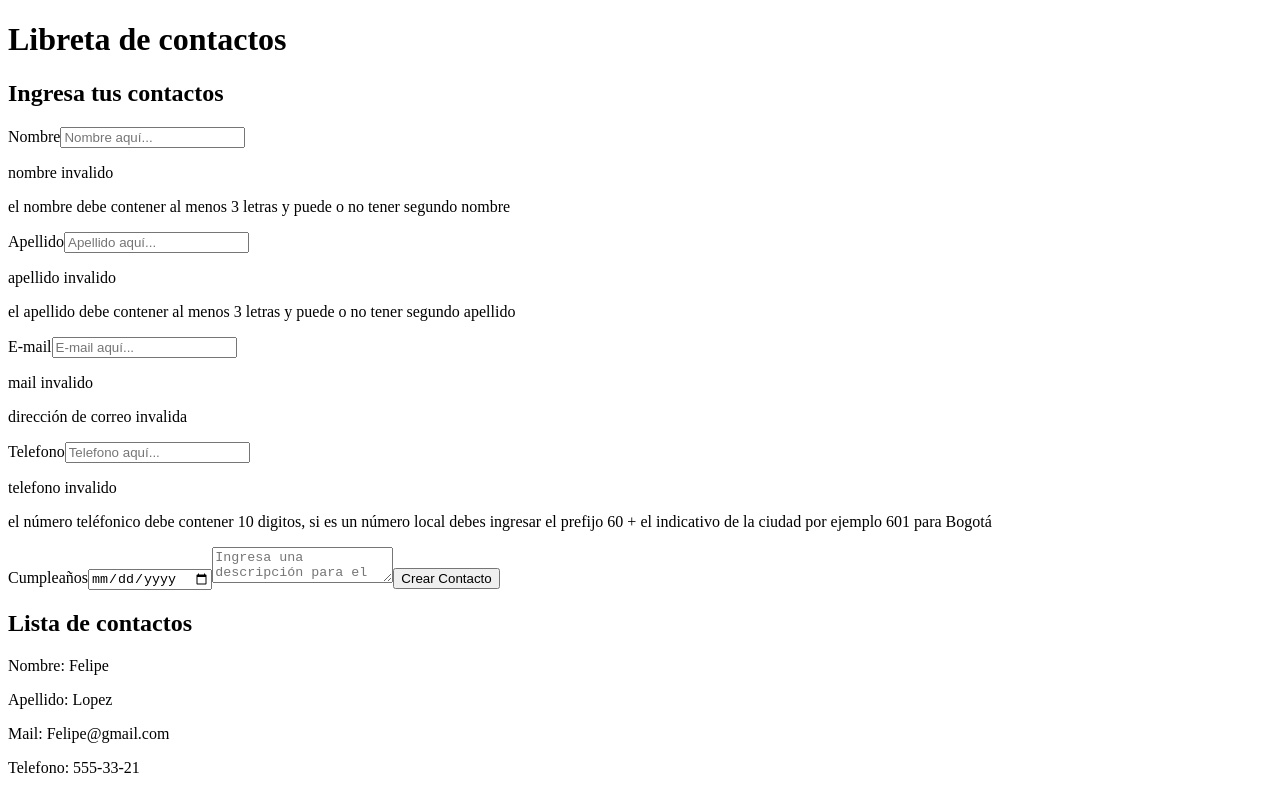
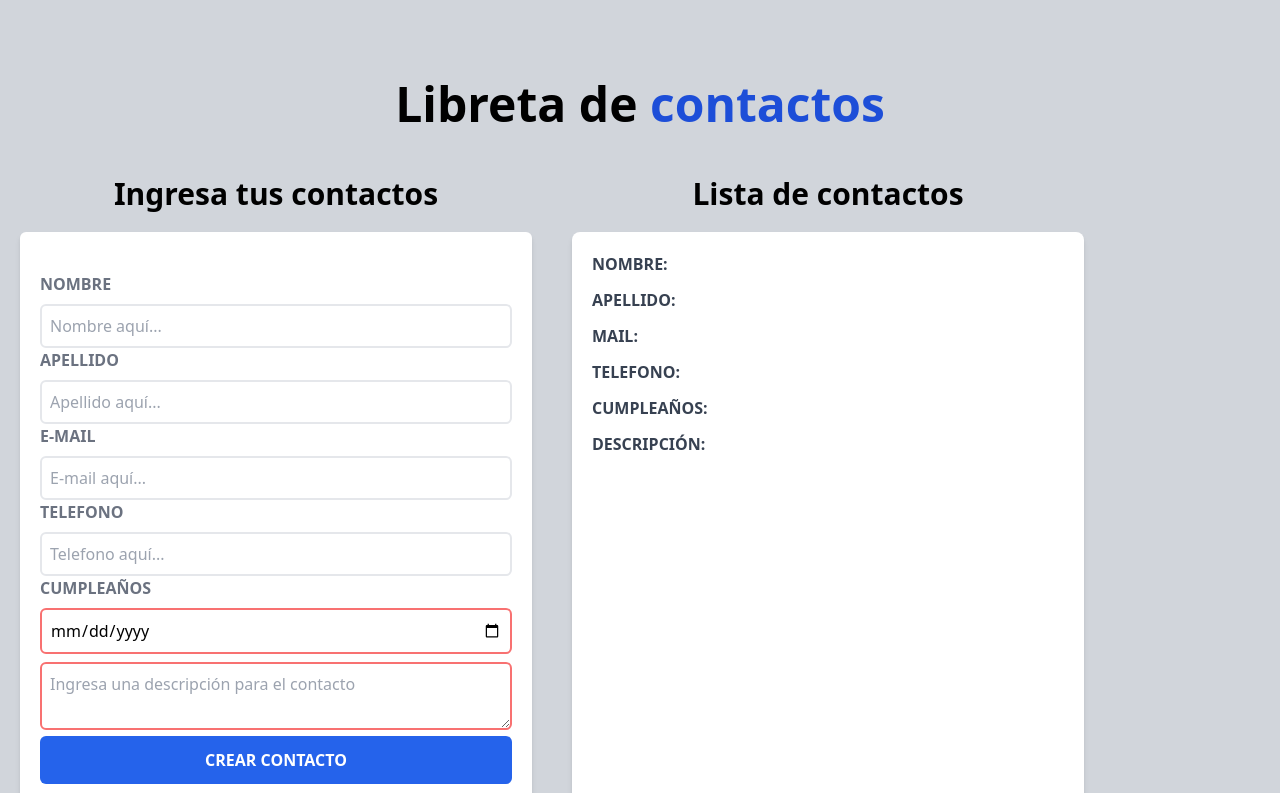
Before and after one commit to GilbertArdila/libreta_React, a React (Vite) app: page / in a window 1280 px wide. Shown: the top 793 px of the page. Built offline with nearby package versions, Linux system fonts and the light colour scheme.

Commit message:
agregamos validaciones de campos con expresiones regulares y validación de campos vacíos

```diff
--- a/index.html
+++ b/index.html
@@ -6,7 +6,7 @@
     <meta name="viewport" content="width=device-width, initial-scale=1.0" />
     <title>Vite + React</title>
   </head>
-  <body class="bg-red-500">
+  <body class="bg-gray-300">
     <div id="root"></div>
     <script type="module" src="/src/main.jsx"></script>
   </body>
--- a/src/App.jsx
+++ b/src/App.jsx
@@ -8,14 +8,21 @@ function App() {
  const [tareas, setTareas] = React.useState([])
 
   return (
-    <div className='container mx-auto mt-20'>
+    <div className='container mx-auto mt-20 '>
       <Header></Header>
       <div className='mt-12 md:flex'>
         <Form
         tareas={tareas}
         setTareas={setTareas}
         />
-      <Lista></Lista>
+
+      <Lista
+      tareas={tareas}
+      />
+
+
+
+
       </div>
 
     </div>
--- a/src/Components/Contactos.jsx
+++ b/src/Components/Contactos.jsx
@@ -1,38 +1,101 @@
 import React from 'react'
 import { Parrafo } from './Parrafo'
-const Contactos = () => {
+const Contactos = ({tareas}) => {
+
+
+
   return (
+    <>
+    {tareas.length>0 &&
+
+
           <div className='bg-white shadow-md px-5 py-5 rounded-lg md:h-screen overflow-scroll'>
           <Parrafo
-      text={'Nombre:'}
-      textComplement={'Felipe'}
+            text={`Nombre:${' '}`}
+            textComplement={tareas[0].nombre}
           />
 
           <Parrafo
-      text={'Apellido:'}
-      textComplement={'Lopez'}
+            text={`Apellido:${' '}`}
+            textComplement={tareas[0].apellido}
           />
 
           <Parrafo
-      text={'Mail:'}
-      textComplement={'Felipe@gmail.com'}
+            text={`Mail:${' '}`}
+            textComplement={tareas[0].mail}
           />
 
           <Parrafo
-      text={'Telefono:'}
-      textComplement={'555-33-21'}
+            text={`Telefono:${' '}`}
+            textComplement={tareas[0].telefono}
           />
 
           <Parrafo
-      text={'Cumple años:'}
-      textComplement={'1988-12-05'}
+            text={`Cumpleaños:${' '}`}
+            textComplement={tareas[0].cumpleanios}
           />
 
           <Parrafo
-      text={'Descripción:'}
-      textComplement={'Felipe el novio de Angelica'}
+             text={`Descripción:${' '}`}
+             textComplement={tareas[0].descripcion}
           />
         </div>
+
+
+
+
+
+
+    }
+    {!tareas.length &&
+
+
+         <div className='bg-white shadow-md px-5 py-5 rounded-lg md:h-screen overflow-scroll'>
+         <Parrafo
+           text={`Nombre:${' '}`}
+           textComplement={''}
+         />
+
+         <Parrafo
+           text={`Apellido:${' '}`}
+           textComplement={''}
+         />
+
+         <Parrafo
+           text={`Mail:${' '}`}
+           textComplement={''}
+         />
+
+         <Parrafo
+           text={`Telefono:${' '}`}
+           textComplement={''}
+         />
+
+         <Parrafo
+           text={`Cumpleaños:${' '}`}
+           textComplement={''}
+         />
+
+         <Parrafo
+            text={`Descripción:${' '}`}
+            textComplement={''}
+         />
+       </div>
+
+
+
+
+
+
+   }
+
+
+
+
+
+    </>
+
+
   )
 }
 
--- a/src/Components/Form.jsx
+++ b/src/Components/Form.jsx
@@ -1,10 +1,10 @@
 import React from 'react'
 import {Input} from'../Components/Input'
-import {regex_name,regex_email,regex_phone} from './Regex'
+import {regex_name,regex_apellido,regex_mail,regex_phone} from './Regex'
 import { Validaciones } from './Validaciones';
-
+import { nameHandleBlur,apellidoHandleBlur,mailHandleBlur,phoneHandleBlur} from '../EventListener/OnBlur';
 const Form = ({tareas,setTareas}) => {
-  //creamos los estados para los input
+  //creamos los estados para los input y las validacones
   const [nombre,setNombre]=React.useState('');
   const [apellido,setApellido]=React.useState('');
   const [mail,setMail]=React.useState('');
@@ -12,8 +12,10 @@ const Form = ({tareas,setTareas}) => {
   const [cumpleanios,setCumpleanios]=React.useState('');
   const [descripcion,setDescripcion]=React.useState('');
   const [error,setError]=React.useState(false);
-
-
+   const[regexName,setRegexName]=React.useState(false);
+   const[regexApellido,setRegexApellido]=React.useState(false);
+   const[regexMail,setRegexMail]=React.useState(false);
+   const[regexTelefono,setRegexTelefono]=React.useState(false);
   //creanso función para el submit del formulario
   const handleSubmit=(e)=>{
     e.preventDefault();
@@ -37,12 +39,16 @@ const Form = ({tareas,setTareas}) => {
       };
 
       setTareas([...tareas, objetoContacto])
+      e.target.reset()
+      setDescripcion('')
     }
 
 
 
 
   }
+
+
 
   return (
     <div className='md:w-1/2 lg:w-2/5 mx-5'>
@@ -54,8 +60,8 @@ const Form = ({tareas,setTareas}) => {
       onSubmit={handleSubmit}>
 
        {error &&
-        <div className='bg-red-600 font-bold uppercase w-2 text-center text-white p-3 mb-5 rounded-md'>
-          <p>No puede haber campos vacios</p>
+        <div className='bg-red-600 font-bold uppercase w-2 text-center text-white p-3 mb-5 rounded-md w-full text-center ' >
+          <p >No puede haber campos vacios</p>
           </div>}
 
         <Input
@@ -64,12 +70,14 @@ const Form = ({tareas,setTareas}) => {
           inputType={'text'}
           inputPlaceholder={'Nombre aquí...'}
           value={nombre}
+          onBlur={()=>nameHandleBlur({regex_name,nombre,setRegexName})}
           onChange={(e)=>setNombre(e.target.value)}
-          className={`border-2 w-full p-2 mt-2 rounded-md placeholder-grey-400 ${regex_name.test(nombre)===false && 'border-red-400' }`}
+          className={`border-2 w-full p-2 mt-2 rounded-md placeholder-grey-400 `}
         />
-          {!regex_name.test(nombre)&& <Validaciones
+          {regexName && <Validaciones
            nombreCampo={'nombre'}
            texto={'el nombre debe contener al menos 3 letras y puede o no tener segundo nombre'}
+           className={'border-red-400 border-2 p-1'}
           />}
 
         <Input
@@ -79,13 +87,15 @@ const Form = ({tareas,setTareas}) => {
           inputPlaceholder={'Apellido aquí...'}
           value={apellido}
           onChange={(e)=>setApellido(e.target.value)}
-          className={`border-2 w-full p-2 mt-2 rounded-md placeholder-grey-400 ${regex_name.test(apellido)===false && 'border-red-400' }`}
+          onBlur={()=>apellidoHandleBlur({regex_apellido,apellido,setRegexApellido})}
+          className={`border-2 w-full p-2 mt-2 rounded-md placeholder-grey-400`}
 
         />
-        {!regex_name.test(apellido)&& <Validaciones
+        {regexApellido && <Validaciones
            nombreCampo={'apellido'}
            texto={'el apellido debe contener al menos 3 letras y puede o no tener segundo apellido'}
-         /> }
+           className={'border-red-400 border-2 p-1'}
+          />}
 
         <Input
           inputName={'email'}
@@ -94,12 +104,14 @@ const Form = ({tareas,setTareas}) => {
           inputPlaceholder={'E-mail aquí...'}
           value={mail}
           onChange={(e)=>setMail(e.target.value)}
-          className={`border-2 w-full p-2 mt-2 rounded-md placeholder-grey-400 ${regex_email.test(mail)===false && 'border-red-400'}`}
+          onBlur={()=>mailHandleBlur({regex_mail,mail,setRegexMail})}
+          className={`border-2 w-full p-2 mt-2 rounded-md placeholder-grey-400 `}
 
         />
-        {!regex_email.test(mail) && <Validaciones
+        {regexMail && <Validaciones
            nombreCampo={'mail'}
-          texto={'dirección de correo invalida '}
+           texto={'Formato invalido,por favor revisa el correo electronico'}
+           className={'border-red-400 border-2 p-1'}
           />}
 
         <Input
@@ -109,13 +121,17 @@ const Form = ({tareas,setTareas}) => {
           inputPlaceholder={'Telefono aquí...'}
           value={telefono}
           onChange={(e)=>setTelefono(e.target.value)}
-          className={`border-2 w-full p-2 mt-2 rounded-md placeholder-grey-400 ${regex_phone.test(telefono)===false && 'border-red-400' }`}
+          onBlur={()=>phoneHandleBlur({regex_phone,telefono,setRegexTelefono})}
+
+          className={`border-2 w-full p-2 mt-2 rounded-md placeholder-grey-400`}
 
         />
-       {!regex_phone.test(telefono)&& <Validaciones
+         {regexTelefono && <Validaciones
            nombreCampo={'telefono'}
-          texto={'el número teléfonico debe contener 10 digitos, si es un número local debes ingresar el prefijo 60 + el indicativo de la ciudad por ejemplo 601 para Bogotá'}
+           texto={'el número teléfonico debe contener 10 digitos sin espacios ni guiones, si es un número local debes ingresar el prefijo 60 + el indicativo de la ciudad por ejemplo 601 para Bogotá'}
+           className={'border-red-400 border-2 p-1'}
           />}
+
         <Input
           inputName={'cumpleaños'}
           inputText={'Cumpleaños'}
--- a/src/Components/Input.jsx
+++ b/src/Components/Input.jsx
@@ -1,6 +1,6 @@
 import React from 'react'
 
-const Input = ({inputName,inputText,inputType,inputPlaceholder,onChange}) => {
+const Input = ({inputName,inputText,inputType,inputPlaceholder,onChange,className,onBlur}) => {
   return (
     <React.Fragment>
         <label htmlFor={inputName}
@@ -10,6 +10,8 @@ const Input = ({inputName,inputText,inputType,inputPlaceholder,onChange}) => {
          placeholder={inputPlaceholder}
          id={inputName}
          onChange={onChange}
+         onBlur={onBlur}
+         className={className}
         />
     </React.Fragment>
   )
--- a/src/Components/Lista.jsx
+++ b/src/Components/Lista.jsx
@@ -1,11 +1,14 @@
 import React from 'react'
 import { Contactos } from './Contactos'
 
-const Lista = () => {
+const Lista = ({tareas}) => {
+
   return (
     <div className='md:w-1/2 lg:w-2/5 mx-5 mb-10'>
       <h2 className='font-black text-3xl text-center mb-5'>Lista de contactos</h2>
-      <Contactos/>
+      <Contactos
+        tareas={tareas}
+      />
     </div>
   )
 }
--- a/src/Components/Parrafo.jsx
+++ b/src/Components/Parrafo.jsx
@@ -2,7 +2,7 @@ import React from "react";
 
 function Parrafo({text,textComplement}){
     return(
-        <p className='font-bold mb-3 text-gray-700 uppercase'>{text}{" "}<span className='font-normal normal-case'>{textComplement}</span></p>
+        <p className='font-bold mb-3 text-gray-700 uppercase'>{text}<span className='font-normal normal-case'>{textComplement}</span></p>
     )
 }
 export{Parrafo}
--- a/src/Components/Regex.jsx
+++ b/src/Components/Regex.jsx
@@ -1,10 +1,11 @@
 //validamos nombre espacio apellido, puede o no iniciar con mayusculas, solo admite letras; no caracteres especiales, no números
-const regex_name = new RegExp(/^[ÁÉÍÓÚA-Z]?[a-záéíóú]{3}?[\s]?([ÁÉÍÓÚA-Z]?[a-záéíóú]+)*$/) ;
+const regex_name = new RegExp(/^[ÁÉÍÓÚA-Z]?[a-záéíóú]{3,}?[\s]?([ÁÉÍÓÚA-Z]?[a-záéíóú]+)*$/) ;
+const regex_apellido = new RegExp(/^[ÁÉÍÓÚA-Z]?[a-záéíóú]{3,}?[\s]?([ÁÉÍÓÚA-Z]?[a-záéíóú]+)*$/) ;
 
 //regext recomendado por la w3c
-const regex_email=new RegExp(/^[a-z0-9!#$%&'*+/=?^_`{|}~-]+(?:\.[a-z0-9!#$%&'*+/=?^_`{|}~-]+)*@(?:[a-z0-9](?:[a-z0-9-]*[a-z0-9])?\.)+[a-z0-9](?:[a-z0-9-]*[a-z0-9])?$/)
+const regex_mail=new RegExp(/^[a-z0-9!#$%&'*+/=?^_`{|}~-]+(?:\.[a-z0-9!#$%&'*+/=?^_`{|}~-]+)*@(?:[a-z0-9](?:[a-z0-9-]*[a-z0-9])?\.)+[a-z0-9](?:[a-z0-9-]*[a-z0-9])?$/)
 
 //validamos solamente numeros, le damos una longitud de 10 dígitos
 const regex_phone=new RegExp(/^[0-9](\d{9})(?!.*[ +/_=-])$/)
 
-export {regex_name,regex_email,regex_phone}
+export {regex_name,regex_mail,regex_phone,regex_apellido}
--- a/src/Components/Validaciones.jsx
+++ b/src/Components/Validaciones.jsx
@@ -1,7 +1,7 @@
 import React from "react";
-function Validaciones({nombreCampo,texto}){
+function Validaciones({nombreCampo,texto,className}){
 return(
-    <div>
+    <div className={className}>
         <p>{nombreCampo}{' '}invalido</p>
         <p>{texto}</p>
     </div>
--- /dev/null
+++ b/src/EventListener/OnBlur.jsx
@@ -0,0 +1,33 @@
+import React from "react";
+
+const nameHandleBlur=({regex_name,nombre,setRegexName})=>{
+     regex_name.test(nombre)===false?setRegexName(true):setRegexName(false)
+
+
+
+    }
+    const apellidoHandleBlur=({regex_apellido,apellido,setRegexApellido})=>{
+        regex_apellido.test(apellido)===false?setRegexApellido(true):setRegexApellido(false)
+
+
+
+       }
+
+       const mailHandleBlur=({regex_mail,mail,setRegexMail})=>{
+        regex_mail.test(mail)===false?setRegexMail(true):setRegexMail(false)
+
+
+
+       }
+
+       const phoneHandleBlur=({regex_phone,telefono,setRegexTelefono})=>{
+        regex_phone.test(telefono)===false?setRegexTelefono(true):setRegexTelefono(false)
+
+
+
+       }
+
+export { nameHandleBlur,
+    apellidoHandleBlur,
+    mailHandleBlur,
+    phoneHandleBlur}
--- a/src/index.css
+++ b/src/index.css
@@ -1,3 +1,3 @@
-@taiwind base;
-@taiwind components;
-@taiwind utilities;
+@import 'tailwindcss/base';
+@import 'tailwindcss/components';
+@import 'tailwindcss/utilities';
--- a/tailwind.config.cjs
+++ b/tailwind.config.cjs
@@ -1,6 +1,6 @@
 /** @type {import('tailwindcss').Config} */
 module.exports = {
-  content: ["./index.html","./src/**/.jsx"],
+  content: ["./index.html","./src/**/*.{js,jsx,ts,tsx}"],
   theme: {
     extend: {},
   },
```
Lines whose indentation alone changed are shown as unchanged.
